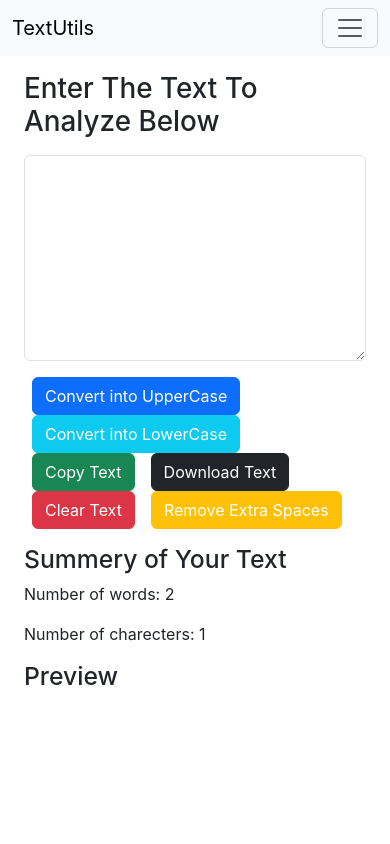
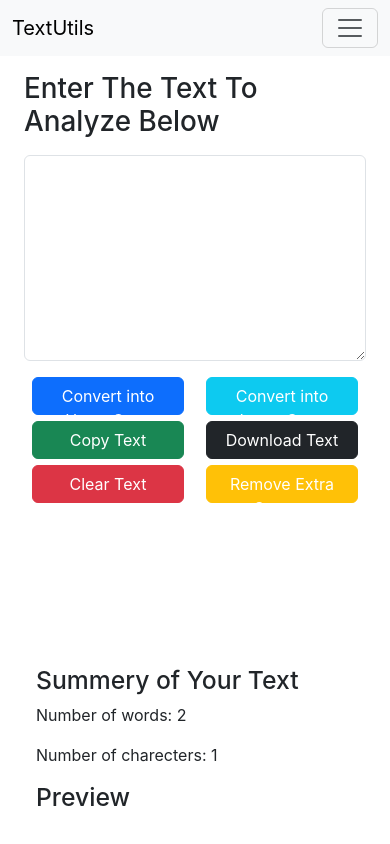
Before and after one commit to Mahelaka29/texto-app, a React (Create React App) app: page / in a window 390 px wide. Built offline with nearby package versions, Linux system fonts and the light colour scheme.

Commit message:
Made Responsive

```diff
--- a/src/App.css
+++ b/src/App.css
@@ -51,3 +51,35 @@
     transform: rotate(360deg);
   }
 }
+@media (max-width: 1200px){
+  .flex-container{
+    display: grid;
+    grid-template-columns: repeat(3, 1fr); /* Set two equal columns */
+      gap: 6px;
+  }
+  .flex-item {
+    height: 38px;
+}
+}
+@media (max-width: 700px){
+  .flex-container{
+    display: grid;
+   grid-template-columns: repeat(2, 1fr); /* Set two equal columns */
+     gap: 10px;
+  }
+}
+@media (max-width: 430px){
+  .flex-container{
+    display: grid;
+   grid-template-columns: repeat(2, 1fr); /* Set two equal columns */
+     gap: 6px;
+
+  }
+  .flex-item {
+    height: 38px;
+}
+  .summ {
+    margin-top: 163px;
+
+}
+}
--- a/src/App.js
+++ b/src/App.js
@@ -44,6 +44,25 @@ function App(props) {
     }
   };
 
+
+  // Add an event listener for when the window is resized
+window.addEventListener('resize', function() {
+  // Get the window width
+  var windowWidth = window.innerWidth || document.documentElement.clientWidth || document.body.clientWidth;
+
+  // Check if the window width is less than or equal to 767px
+  if (windowWidth <= 768) {
+
+     // Reset the text of the button when media query is not applied
+     document.getElementById('btn1').textContent = 'Upper Case';
+     document.getElementById('btn2').textContent = 'Lower Case';
+  }
+  else{
+    document.getElementById('btn1').textContent = 'Convert into UpperCase';
+    document.getElementById('btn2').textContent = 'Convert into LowerCase';
+  }
+});
+
   return (
     <>
 
--- a/src/components/TextForm.js
+++ b/src/components/TextForm.js
@@ -1,15 +1,14 @@
 import React, { useState } from "react";
-
 
 function TextFrom(props) {
   const handleUpClick = () => {
     let newText = text.toUpperCase();
-    setText(newText)
+    setText(newText);
     props.showAlert("converted to uppercase", "success");
   };
   const handleLowClick = () => {
     let newText = text.toLowerCase();
-    setText(newText)
+    setText(newText);
     props.showAlert("converted to lowercase", "success");
   };
   const handleDownloadlClick = () => {
@@ -37,15 +36,15 @@ function TextFrom(props) {
 
     // setText(copiedText);
   };
-  const handleExtraSpaces = ()=>{
+  const handleExtraSpaces = () => {
     let newText = text.split(/[ ]+/);
     setText(newText.join(" "));
     props.showAlert("Extra Spaces Removed ", "success");
-  }
+  };
   const handleOnChange = (event) => {
     let bg = document.querySelector("#mybox");
-    bg.style.backgroundColor="#edfffd";
-    bg.style.border="2px solid purple";
+    bg.style.backgroundColor = "#edfffd";
+    bg.style.border = "2px solid purple";
     setText(event.target.value);
   };
 
@@ -63,35 +62,60 @@ function TextFrom(props) {
             onChange={handleOnChange}
           ></textarea>
         </div>
-        <button className="btn btn-primary mx-2" onClick={handleUpClick}>
+        <div className="flex-container">
+          <button
+            className="btn btn-primary mx-2 flex-item"
+            onClick={handleUpClick}
+            id="btn1"
+          >
             Convert into UpperCase
           </button>
+
           <button
-          className="btn btn-info mx-2 btn-color"
+            className="btn btn-info mx-2 btn-color flex-item"
+            id="btn2"
             onClick={handleLowClick}
           >
             Convert into LowerCase
           </button>
-        <button className="btn btn-success mx-2" onClick={copyText}>
+
+          <button className="btn btn-success mx-2 flex-item" onClick={copyText}>
             Copy Text
           </button>
-        <button className="btn btn-dark mx-2" onClick={handleDownloadlClick}>
+
+          <button
+            className="btn btn-dark mx-2 flex-item"
+            onClick={handleDownloadlClick}
+          >
             Download Text
           </button>
-        <button className="btn btn-danger mx-2" onClick={handleDelClick}>
+
+          <button
+            className="btn btn-danger mx-2 flex-item"
+            onClick={handleDelClick}
+          >
             Clear Text
           </button>
-        <button className="btn btn-warning btn-color mx-2" onClick={handleExtraSpaces}>
+
+          <button
+            className="btn btn-warning btn-color mx-2 flex-item"
+            onClick={handleExtraSpaces}
+          >
             Remove Extra Spaces
           </button>
         </div>
 
         <div className="container my-3">
-        <h2>Summery of Your Text</h2>
+          <h2 className="summ">Summery of Your Text</h2>
           <p>Number of words: {text.split(" ").length}</p>
           <p>Number of charecters: {text.length} </p>
-        <h2>Preview</h2>
-        <p>{text.length>0?text:"Enter something in the text box above to preview here!"}</p>
+          <h2 className="prev">Preview</h2>
+          <p>
+            {text.length > 0
+              ? text
+              : "Enter something in the text box above to preview here!"}
+          </p>
+        </div>
       </div>
     </>
   );
```
Lines whose indentation alone changed are shown as unchanged.
